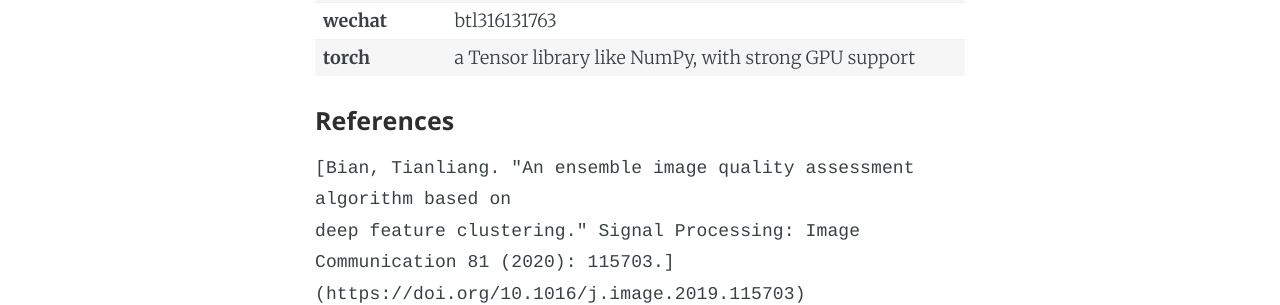
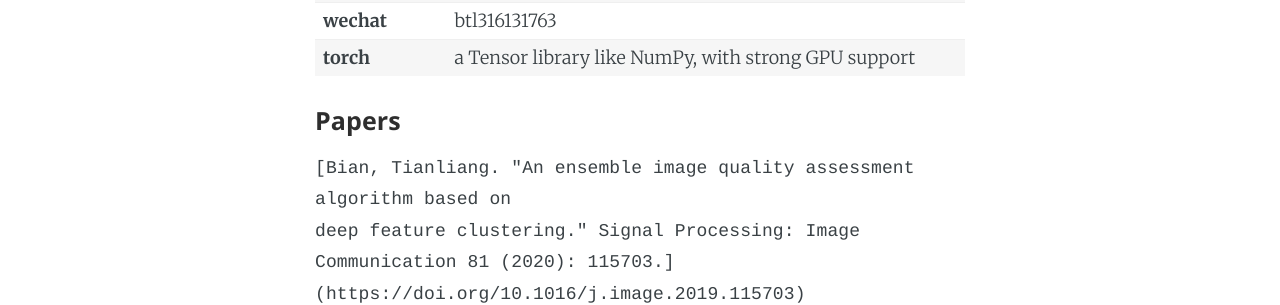
Before and after one commit to TyrionBian/tyrionbian.github.io, a Jekyll site: the page built from _pages/about.md, in a window 1280 px wide. Shown: the part 650-955 px from the top of the page. Built offline with Jekyll 4.4.1, drawn with Linux system fonts in a browser that asks for light colours; some web fonts are replaced.

Commit message:
Update about.md

```diff
--- a/_pages/about.md
+++ b/_pages/about.md
@@ -16,7 +16,7 @@ excerpt:   This page contains the curriculum vitae (CV) of the author.
 | **wechat** | btl316131763 |
 | **torch** | a Tensor library like NumPy, with strong GPU support |
 
-### References
+### Papers
 
     [Bian, Tianliang. "An ensemble image quality assessment algorithm based on
     deep feature clustering." Signal Processing: Image Communication 81 (2020): 115703.](https://doi.org/10.1016/j.image.2019.115703)
```
